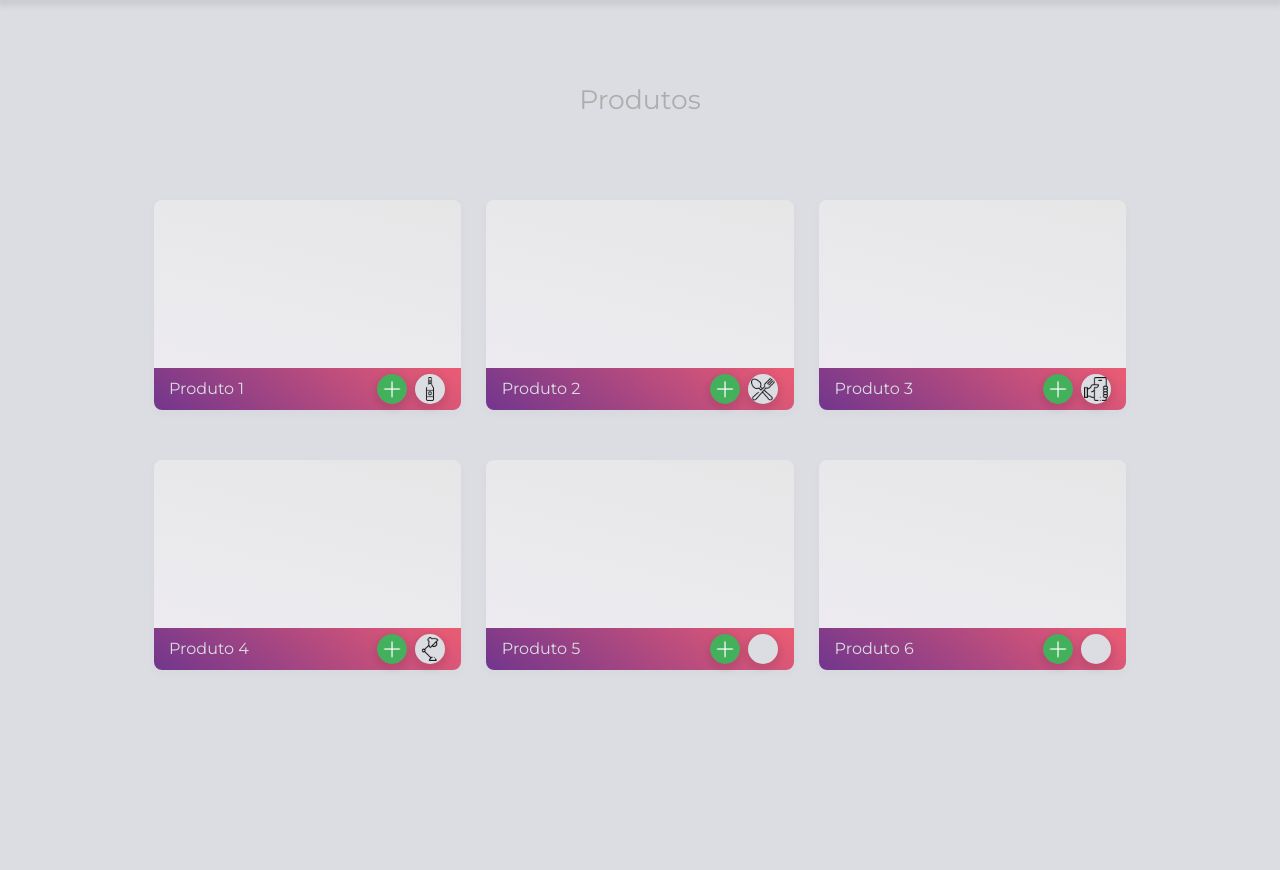
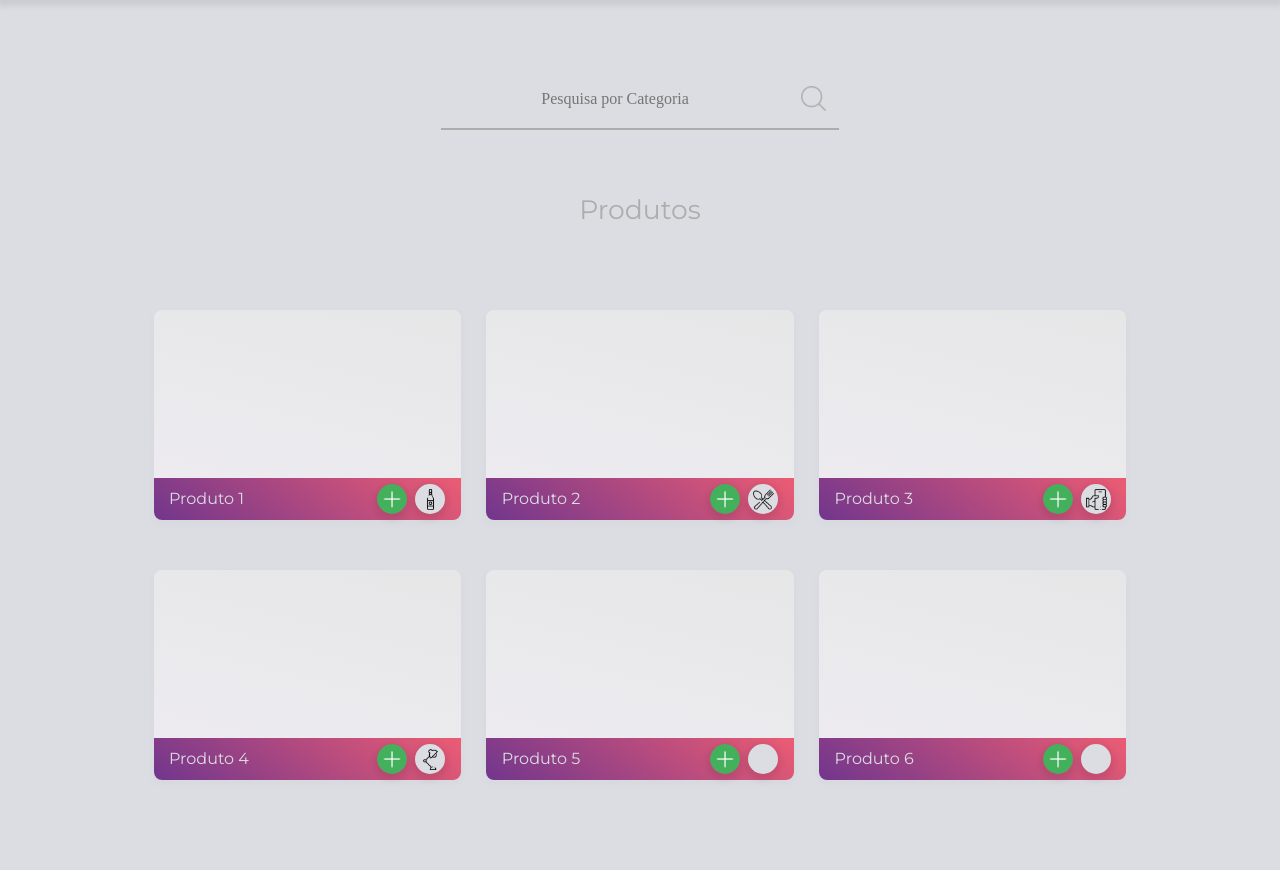
Before and after one commit to CRCunha/TSI-TrabalhoFinal, a PHP site: page / in a window 1280 px wide. Shown: the part 240-1110 px from the top of the page. Before the commit the page ends 910 px from the top, so only its background shows below. Run offline with PHP 8.4, Linux system fonts and the light colour scheme.

Commit message:
Campo de Busca

```diff
--- /dev/null
+++ b/CSS/BUSCA/busca.css
@@ -0,0 +1,49 @@
+.busca {
+    width: 100%;
+    height: 130px;
+    margin-bottom: -20px;
+    display: var(--flex);
+    justify-content: var(--center);
+}
+
+.busca .container {
+    width: 80%;
+    height: 100%;
+}
+
+.busca .container form {
+    width: 100%;
+    height: 100%;
+    display: var(--flex);
+    align-items: var(--flex-end);
+    justify-content: var(--center);
+}
+
+.busca .container form input {
+    width: 30%;
+    background-color: transparent;
+    border: none;
+    border-bottom: solid 2px #adadad;
+    text-align: center;
+    padding: 20px;
+    display: var(--flex);
+    align-items: var(--flex-end);
+    justify-content: var(--center);
+    flex-wrap: nowrap;
+}
+
+.busca .container form input[type='submit'] {
+    width: 50px;
+    background-color: transparent;
+    color: transparent;
+    background-image: url("../../IMG/BUSCA/busca.png");
+    background-position: center;
+    background-size: 50%;
+    background-repeat: no-repeat;
+    cursor: pointer;
+}
+
+.busca .container form img {
+    width: 2%;
+    margin-right: 5px;
+}
--- a/CSS/MAIN/quadros.css
+++ b/CSS/MAIN/quadros.css
@@ -84,5 +84,5 @@ main .content .quadro .bot .container .info2 .img2 {
 }
 
 main .content .quadro .bot .container .info2 .img2 img {
-    width: 80%;
+    width: 70%;
 }
--- a/index.php
+++ b/index.php
@@ -19,6 +19,7 @@
     <link rel="stylesheet " href="CSS/MAIN/quadros.css ">
     <link rel="stylesheet " href="CSS/MODAL/modal.css ">
     <link rel="stylesheet " href="CSS/MODAL/modal2.css ">
+    <link rel="stylesheet " href="CSS/BUSCA/busca.css ">
     <script src="JS/modal.js " type="text/JavaScript "></script>
     <script src="JS/log-reg.js " type="text/JavaScript "></script>
     <!--FONTES-->
@@ -47,7 +48,14 @@
             </div>
         </div>
     </header>
-
+    <div class="busca">
+        <div class="container">
+            <form>
+                <input type="text" name="categoria-p" id="" placeholder="Pesquisa por Categoria">
+                <input type="submit" value="buscar">
+            </form>
+        </div>
+    </div>
     <main>
         <div class="title">Produtos</div>
         <div class="content ">
```
Also changed, not shown: IMG/BUSCA/busca.png (added).
